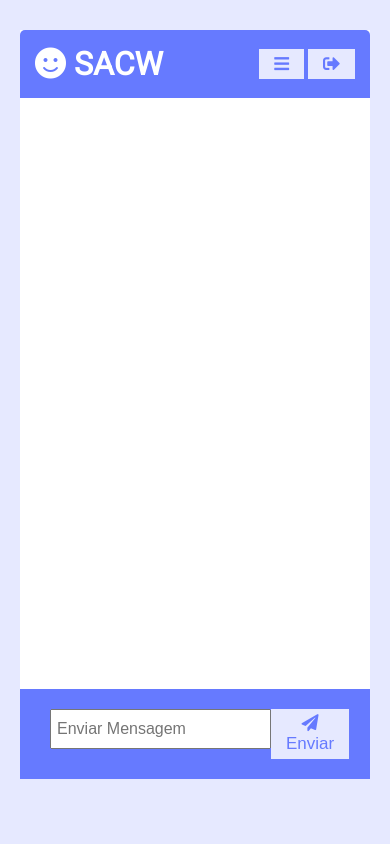
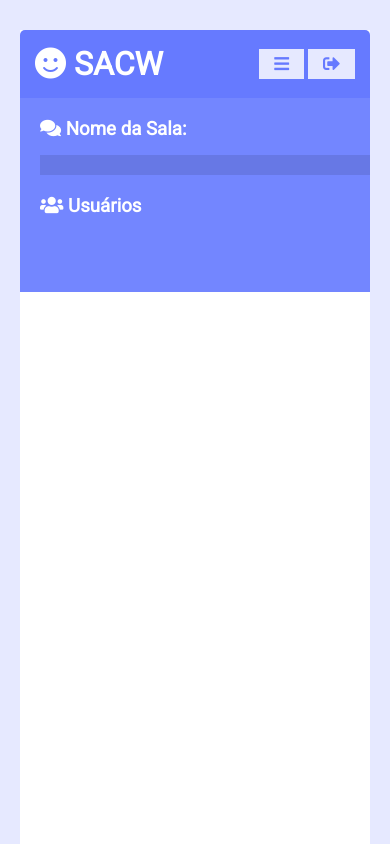
Before and after one commit to GabrielBarbosa0/PROJETO-PANDORA, a plain HTML site: page public/chat.html in a window 390 px wide. Both pictures are taken after a click on the link 281 px from the left and 64 px from the top of the page. Shown: the top 844 px of the page. Drawn offline with nearby package versions, Linux system fonts and the light colour scheme; no server answers.

Commit message:
Projeto SACW
Atualização:
- menu mobile

```diff
--- a/public/chat.html
+++ b/public/chat.html
@@ -15,13 +15,13 @@
     <header class="chat-header">
       <h1><i class="fas fa-smile"></i> SACW</h1>
       <div>
-        <a id="info-btn" class="btn bars"><i class="fas fa-bars"></i></a>
+        <a id="info-btn" class="btn bars" onclick="menuMobile()"><i class="fas fa-bars"></i></a>
         <a id="leave-btn" class="btn"><i class="fas fa-sign-out-alt"></i></a>
       </div>
 
     </header>
     <main class="chat-main">
-      <div class="chat-mobile">
+      <div class="chat-mobile" id="chat-mobile" style="display: none;">
         <h3><i class="fas fa-comments"></i> Nome da Sala:</h3>
         <h2 id="room-name-mobile"></h2>
         <h3><i class="fas fa-users"></i> Usuários</h3>
--- a/public/css/style.css
+++ b/public/css/style.css
@@ -95,6 +95,7 @@ a {
 	padding: 20px 20px 60px;
 	overflow-y: scroll;
 	display: none;
+	width: 100vw;
 }
 
 .chat-mobile h2 {
--- a/public/js/main.js
+++ b/public/js/main.js
@@ -97,3 +97,12 @@ document.getElementById('leave-btn').addEventListener('click', () => {
     window.location = '../index.html';
   }
 });
+
+function menuMobile(){
+  const btn = document.getElementById('chat-mobile');
+  if (btn.style.display == 'none') {
+    btn.style.display = 'inline-block';
+  }else{
+    btn.style.display = 'none';
+  }
+}
```
